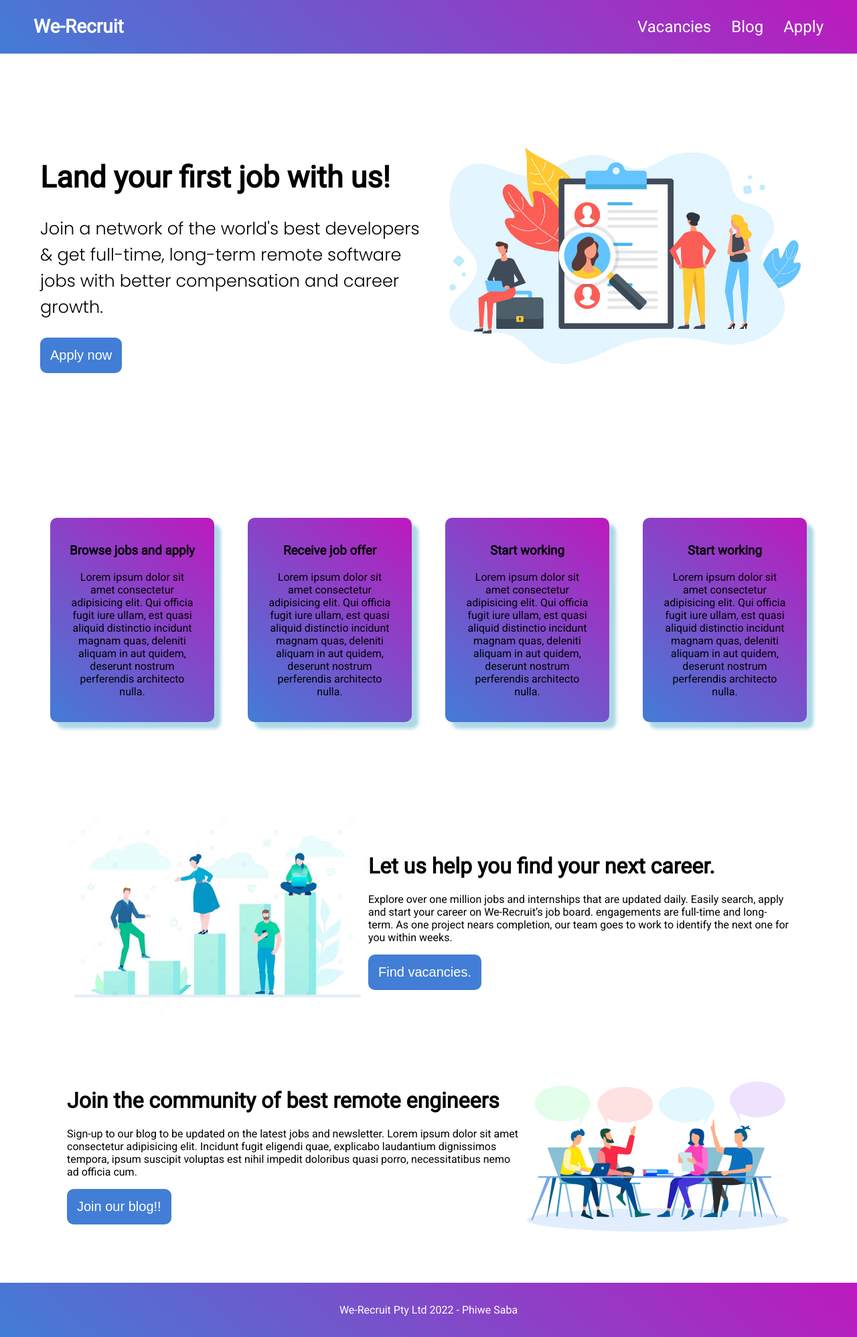
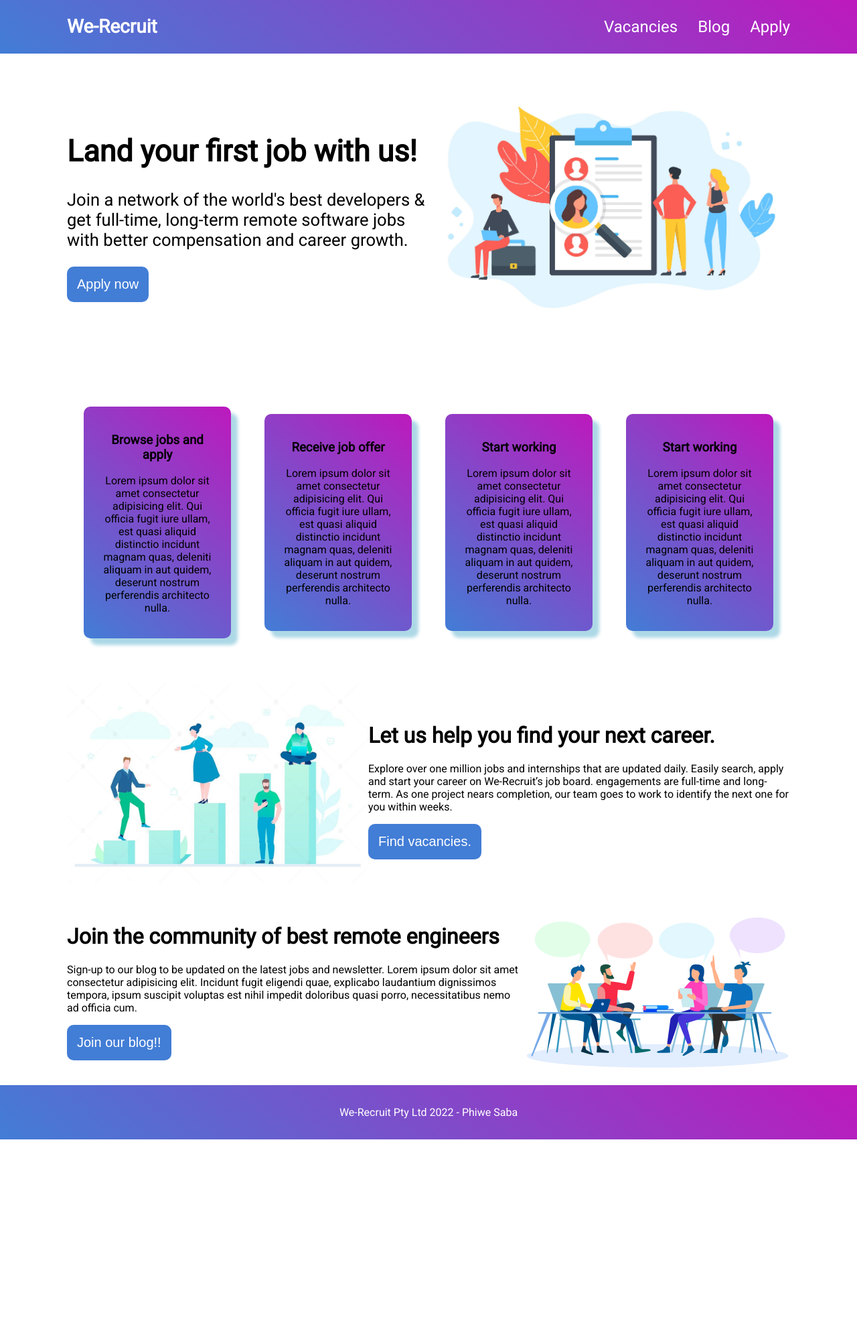
Before and after one commit to phiwe-saba/We-Recruit-website, a PHP site: page / in a window 1280 px wide. Shown: the whole page at 67% size. After the commit the page ends 1701 px from the top, so only its background shows below. Run offline with PHP 8.4, Linux system fonts and the light colour scheme.

Commit message:
resized.

```diff
--- a/styles/main.css
+++ b/styles/main.css
@@ -11,7 +11,7 @@ body{
 .container{
     max-width: 1280px;
     margin: 0 auto;
-    padding: 0 50px;
+    padding: 0 100px;
 }
 
 .logo{
@@ -59,8 +59,6 @@ body{
 .header .container{
     display: flex;
     align-items: center;
-    justify-content: space-between;
-    padding: 60px;
 }
 
 .header h1{
@@ -68,14 +66,12 @@ body{
     line-height: 1.2;
     text-align: left;
     padding-top: 0px;
-    font-family: 'Roboto', sans-serif;
 }
 
 .header p{
     font-size: 1.6rem;
     color: black;
     text-align: left;
-    font-family: 'Poppins', sans-serif;
 }
 
 .container button{
@@ -131,7 +127,7 @@ body{
 .body-section .container{
     display: flex;
     align-items: center;
-    margin: 50px;
+    /*margin: 50px;*/
 }
 
 .body-section .container img{
@@ -143,7 +139,7 @@ body{
 .blog-section .container{
     display: flex;
     align-items: center;
-    margin: 50px;
+    /*margin: 50px;*/
 }
 
 .blog-section .container img{
```
